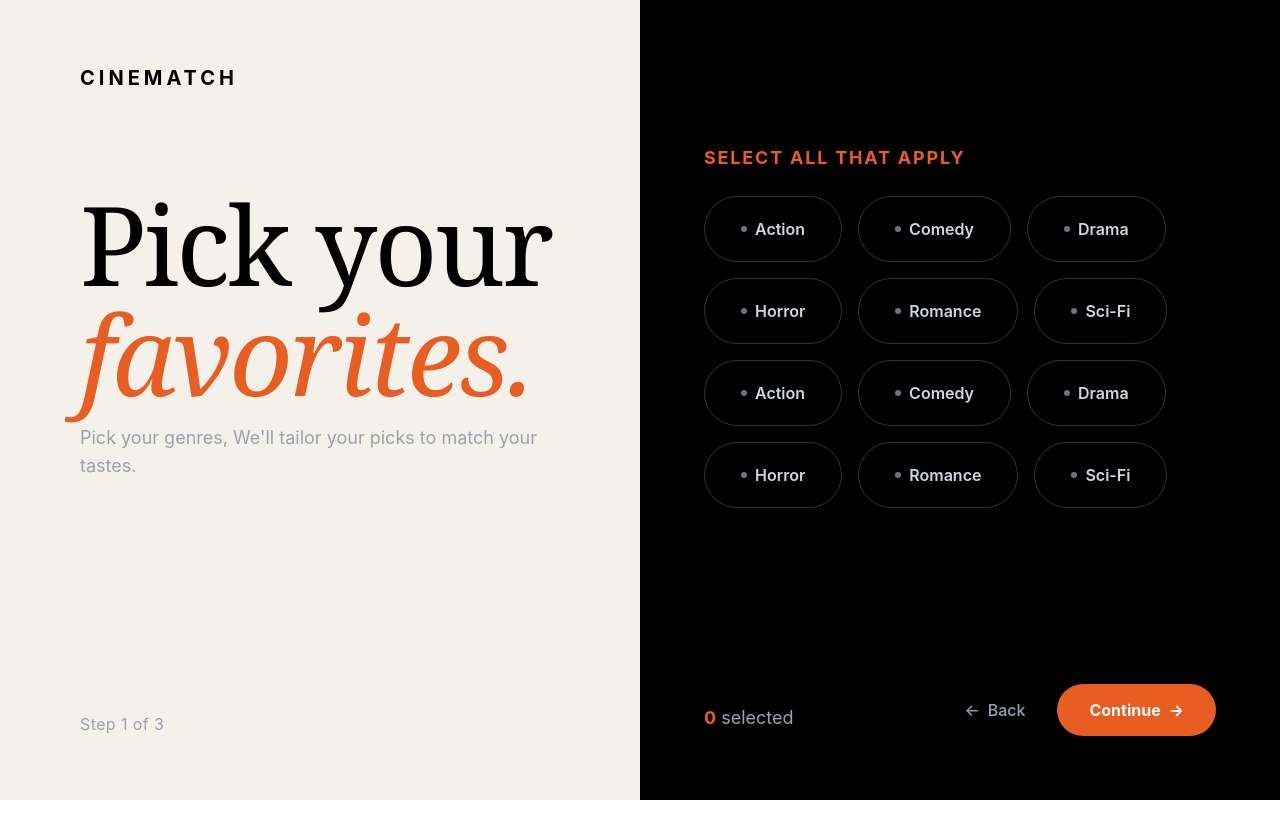
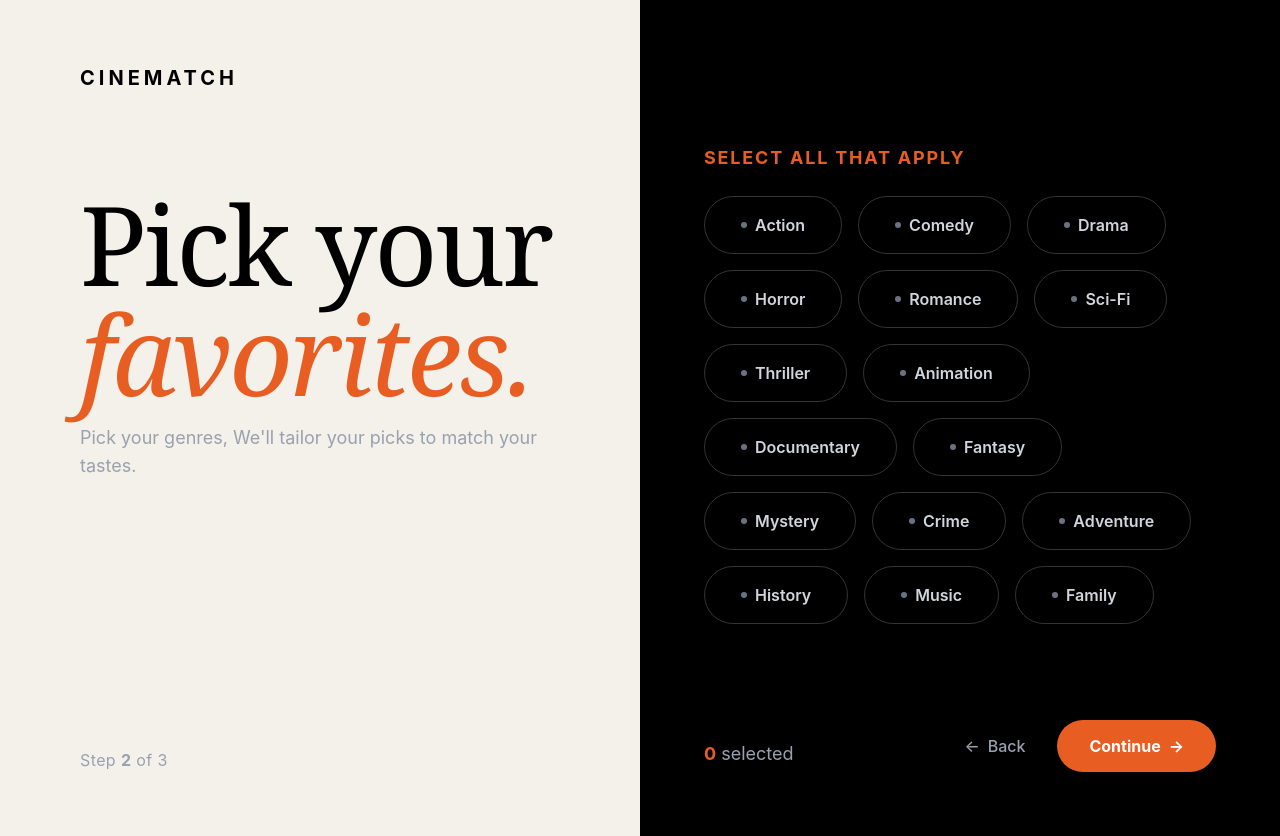
Before and after one commit to SquidDre/cinematch-frontend-web, a React (Vite) app: page /favorites in a window 1280 px wide. Before the commit the page ends 800 px from the top, so only its background shows below. Built offline with nearby package versions, Linux system fonts and the light colour scheme.

Commit message:
Fix styling for favorites and services pages

```diff
--- a/src/pages/signup/favorites.tsx
+++ b/src/pages/signup/favorites.tsx
@@ -6,8 +6,9 @@ const CinematchScreen: React.FC = () => {
   // Simulating the duplicate buttons shown in the mockup
   const genreList: string[] = [
     'Action', 'Comedy', 'Drama', 'Horror', 'Romance', 'Sci-Fi',
-    'Action', 'Comedy', 'Drama', 'Horror', 'Romance', 'Sci-Fi'
-  ];
+    'Thriller', 'Animation', 'Documentary', 'Fantasy', 'Mystery', 'Crime',
+    'Adventure', 'History', 'Music', 'Family'
+  ]
 
   // Added <number[]> to strictly type the array of selected indices
   const [selected, setSelected] = useState<number[]>([]);
@@ -42,7 +43,7 @@ const CinematchScreen: React.FC = () => {
               </p>
           </div>
           <div className="text-md text-gray-400 ml-4 mb-8 mt-auto tracking-wide">
-            Step 1 of 3
+            Step <span className=" font-bold">2</span> of 3
           </div>
         </div>
 
@@ -68,7 +69,7 @@ const CinematchScreen: React.FC = () => {
                 <button
                   key={index}
                   onClick={() => toggleService(index)}
-                  className={`flex items-center justify-center gap-2 py-5 px-9 rounded-full border transition-all duration-200 ease-in-out
+                  className={`flex items-center gap-2 py-4 px-9 rounded-full border cursor-pointer transition-all duration-200 ease-in-out
                     ${isSelected
                       ? 'border-[#E85D22] text-white bg-[#E85D22]/10'
                       : 'border-[#333] text-gray-300 hover:border-gray-400 hover:text-white'
@@ -88,10 +89,10 @@ const CinematchScreen: React.FC = () => {
             </div>
 
             <div className="flex items-center gap-8">
-              <button className="text-gray-400 hover:text-white transition-colors font-medium flex items-center gap-2" onClick={() => navigate('/services')}>
+              <button className="text-gray-400 hover:text-white transition-colors font-medium flex items-center gap-2 cursor-pointer" onClick={() => navigate('/services')}>
                 <span>&larr;</span> Back
               </button>
-              <button className="bg-[#E85D22] hover:bg-[#d04e1b] text-white px-8 py-3.5 rounded-full font-bold transition-colors flex items-center gap-2">
+              <button className="bg-[#E85D22] hover:bg-[#d04e1b] text-white px-8 py-3.5 rounded-full font-bold transition-colors flex items-center gap-2 cursor-pointer">
                 Continue <span>&rarr;</span>
               </button>
             </div>
--- a/src/pages/signup/services.tsx
+++ b/src/pages/signup/services.tsx
@@ -31,7 +31,7 @@ const CinematchScreen: React.FC = () => {
           CINEMATCH
         </div>
         <div className="text-sm text-gray-400">
-          Step 1 of 3
+          Step <span className="font-bold">1</span> of 3
         </div>
       </header>
 
@@ -64,7 +64,7 @@ const CinematchScreen: React.FC = () => {
                 <button
                     key={index}
                     onClick={() => toggleService(index)}
-                    className={`flex items-center gap-2 py-3 px-6 rounded-full border transition-all duration-200 ease-in-out
+                    className={`flex items-center gap-2 py-3 px-6 rounded-full border cursor-pointer transition-all duration-200 ease-in-out
           ${isSelected
                         ? 'border-[#E85D22] text-white bg-[#E85D22]/10'
                         : 'border-[#333] text-gray-300 hover:border-gray-400 hover:text-white'
@@ -85,10 +85,10 @@ const CinematchScreen: React.FC = () => {
           </div>
 
           <div className="flex items-center gap-8">
-            <button className="text-gray-400 hover:text-white transition-colors font-medium flex items-center gap-2">
+            <button className="text-gray-400 hover:text-white transition-colors font-medium flex items-center gap-2 cursor-pointer">
               <span>&larr;</span> Back
             </button>
-            <button className="bg-[#E85D22] hover:bg-[#d04e1b] text-white px-8 py-3.5 rounded-full font-bold transition-colors flex items-center gap-2"
+            <button className="bg-[#E85D22] hover:bg-[#d04e1b] text-white px-8 py-3.5 rounded-full font-bold transition-colors flex items-center gap-2 cursor-pointer"
             onClick={() => navigate('/favorites')}>
               Continue <span>&rarr;</span>
             </button>
```
